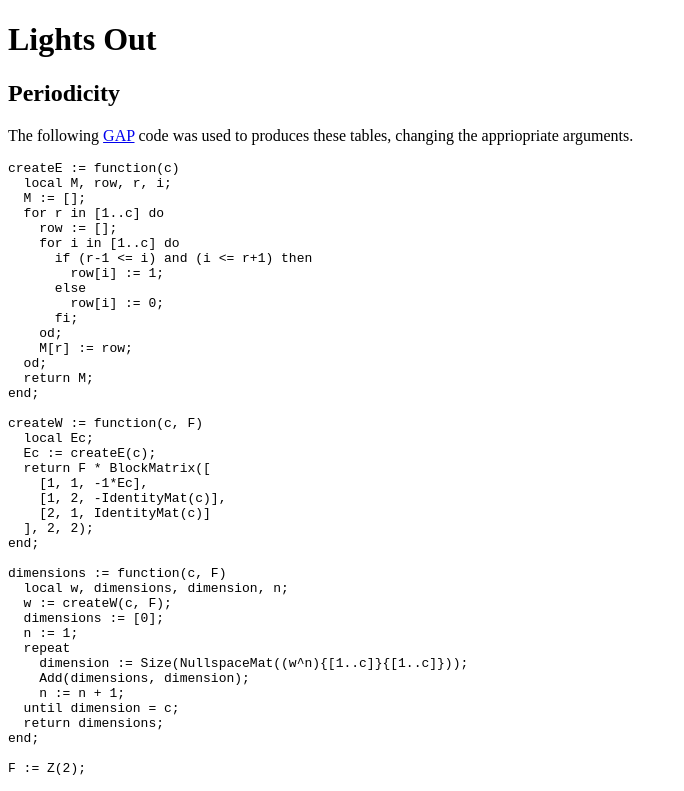
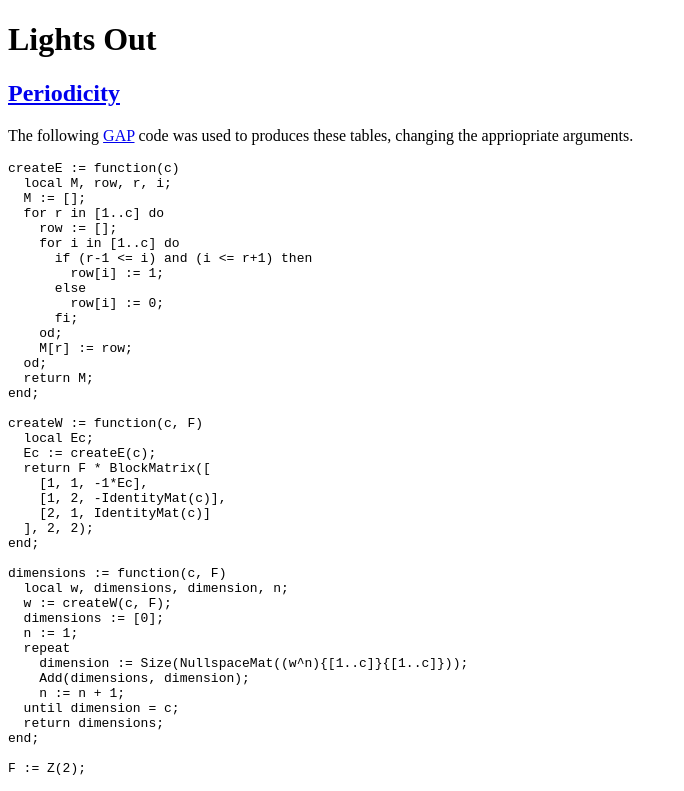
Before and after one commit to dvberkel/mathematics-articles, a plain HTML site: page docs/lights_out/periodicity.html in a window 1280 px wide. Shown: the top 791 px of the page, without its empty margins (0-684 px from the left). Drawn offline with Linux system fonts and the light colour scheme.

Commit message:
Reference periodicity article on the web

```diff
--- a/docs/lights_out/periodicity.html
+++ b/docs/lights_out/periodicity.html
@@ -6,7 +6,7 @@
     </head>
     <body>
         <h1>Lights Out</h1>
-        <h2>Periodicity</h2>
+        <h2><a href="periodicity.pdf">Periodicity</a></h2>
         <section>
             <p>
                 The following <a href="https://www.gap-system.org/">GAP</a> code was used to produces these tables, changing the appriopriate arguments.
```
Also changed, not shown: 2 other files.
